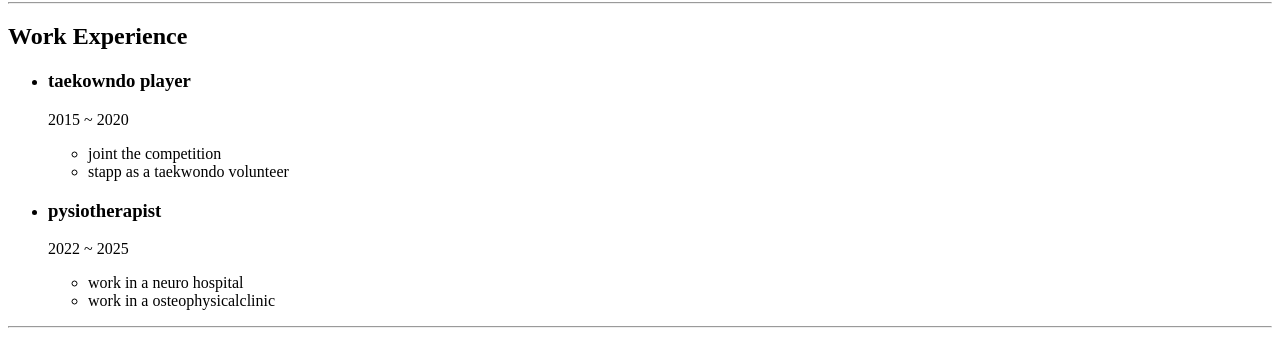
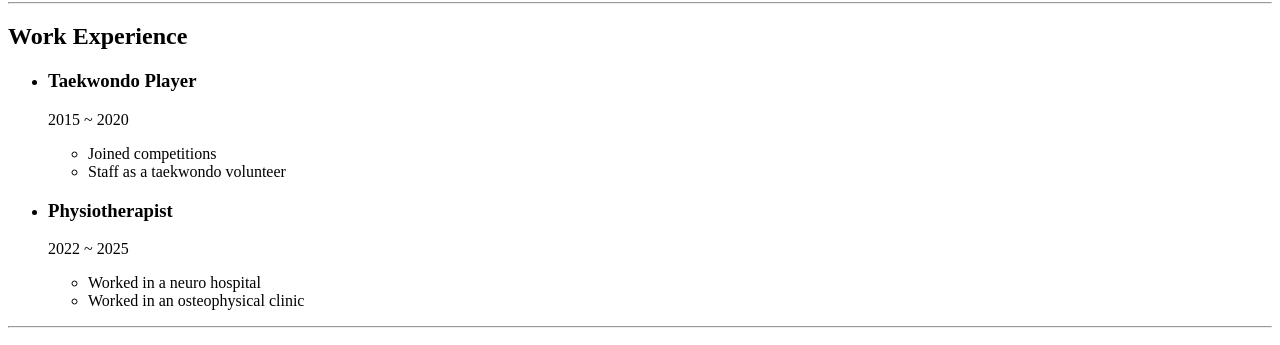
Before and after one commit to joohuny/resume, a plain HTML site: page index.html in a window 1280 px wide. Shown: the part 454-799 px from the top of the page. Drawn offline with Linux system fonts and the light colour scheme.

Commit message:
Add files via upload

```diff
--- a/index.html
+++ b/index.html
@@ -19,19 +19,24 @@
   </ul>
   <hr/>
   <h2>Work Experience</h2>
-  <ul>
-    <li><h3>taekowndo player</h3></li>
+<ul>
+  <li>
+    <h3>Taekwondo Player</h3>
     <p>2015 ~ 2020</p>
     <ul>
-        <li>joint the competition</li>
-        <li>stapp as a taekwondo volunteer</li>
+      <li>Joined competitions</li>
+      <li>Staff as a taekwondo volunteer</li>
     </ul>
-    <li><h3>pysiotherapist</h3></li>
+  </li>
+  <li>
+    <h3>Physiotherapist</h3>
     <p>2022 ~ 2025</p>
     <ul>
-        <li>work in a neuro hospital</li>
-        <li>work in a osteophysicalclinic</li>
+      <li>Worked in a neuro hospital</li>
+      <li>Worked in an osteophysical clinic</li>
     </ul>
+  </li>
+</ul>
   </ul>
   <hr/>
   <h2>Skills</h2>
@@ -42,8 +47,8 @@
   <hr/>
   <h2>Others</h2>
   <ul>
-    <a href = "./hobby.html"><li>My hobbies</li></a>
-    <a href = "./contact.html"><li>My details</li></a>
+    <li><a href = "./hobby.html">My hobbies</a></li>
+    <li><a href = "./contact.html">My details</a></li>
   </ul>
   <footer>
     <small>
```
